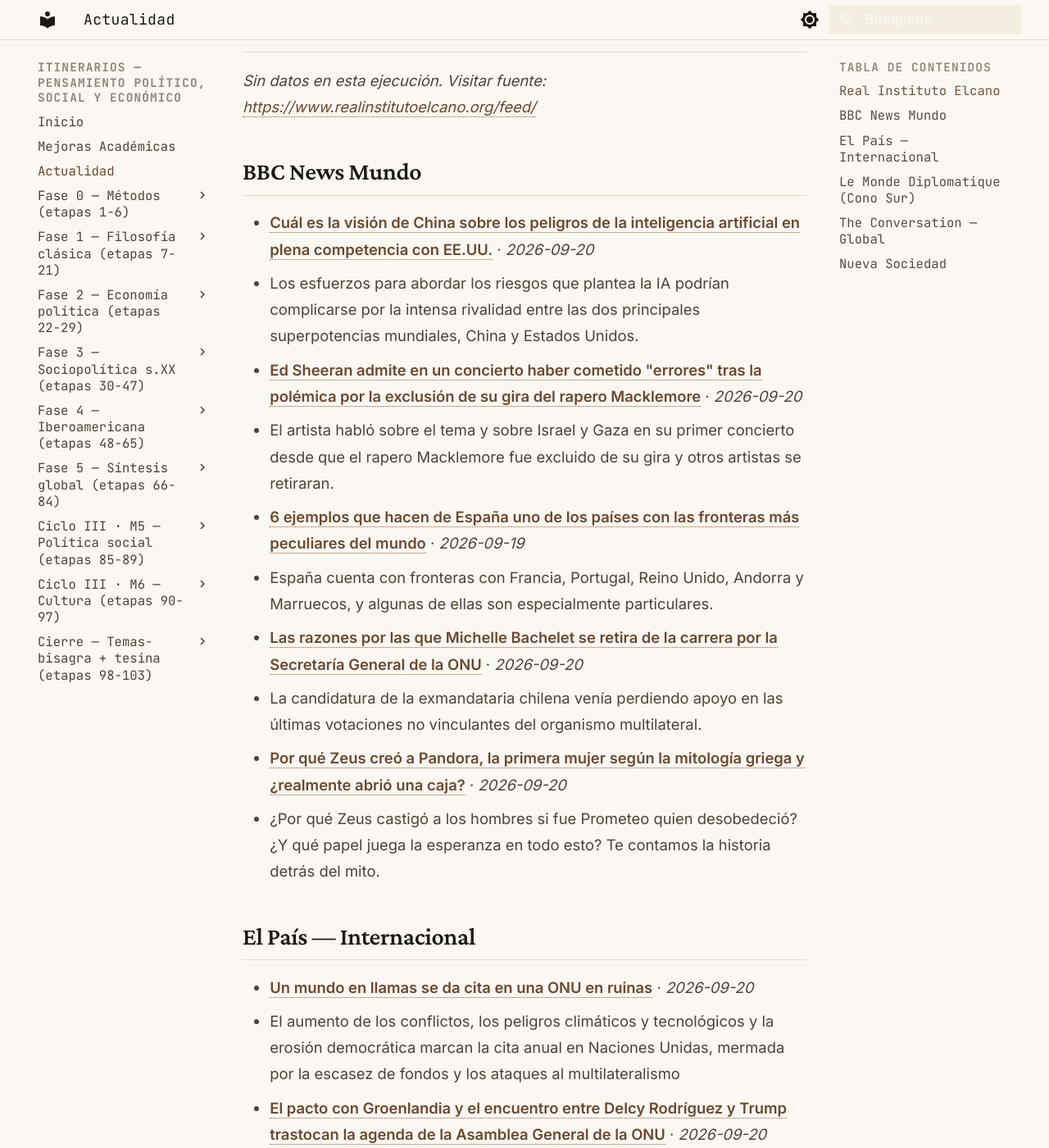
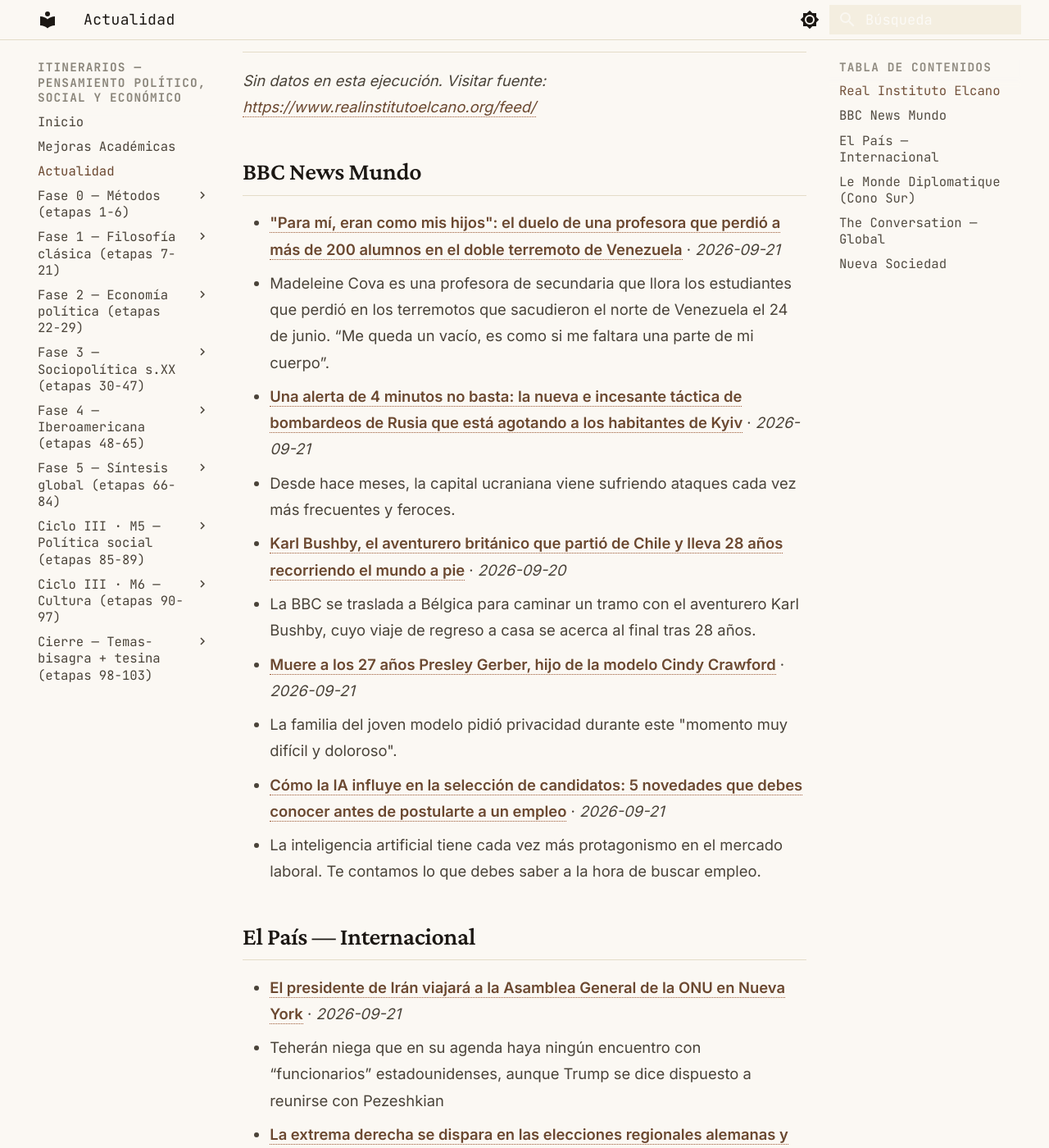
Before and after one commit to MrSpagVi/Curso, an MkDocs documentation site: the page built from docs/actualidad.md, in a window 1280 px wide and 1400 px high, scrolled down 643 px. Shown: the whole window at 82% size. Built offline with MkDocs 1.6.1 and Material for MkDocs 9.7.7, drawn with Linux system fonts in a browser that asks for light colours; some of the changed text lies outside the part shown.

Commit message:
auto: actualidad 2026-09-21

```diff
--- a/docs/actualidad.md
+++ b/docs/actualidad.md
@@ -6,7 +6,7 @@ title: Actualidad
 
 Últimos titulares de fuentes que dictan agenda en ciencia política y geopolítica. Actualizado automáticamente cada día (vía GitHub Actions).
 
-_Última actualización: 2026-09-20 10:20 UTC_
+_Última actualización: 2026-09-21 11:32 UTC_
 
 !!! tip "Ritual mensual — #actualidad"
     El último sábado de cada mes: agarrá **un** titular de los de abajo y escribí **300 palabras** aplicándole **2 autores** del último mes que leíste. ¿Qué diría cada uno? ¿En qué chocan? No resumas la noticia — usala como caso para pensar con las herramientas que venís construyendo. Guardá el texto con el tag `#actualidad` en tu sistema de notas. Esto convierte la teoría en criterio sobre la coyuntura: el objetivo del plan no es citar a Maquiavelo, es leer el presente con él.
@@ -17,25 +17,25 @@ _Sin datos en esta ejecución. Visitar fuente: [https://www.realinstitutoelcano.
 
 ## BBC News Mundo
 
-- **[Cuál es la visión de China sobre los peligros de la inteligencia artificial en plena competencia con EE.UU.](https://www.bbc.com/mundo/articles/cm2dw10jdlrpo?at_medium=RSS&at_campaign=rss)** · *2026-09-20*
-  - Los esfuerzos para abordar los riesgos que plantea la IA podrían complicarse por la intensa rivalidad entre las dos principales superpotencias mundiales, China y Estados Unidos.
-- **[Ed Sheeran admite en un concierto haber cometido "errores" tras la polémica por la exclusión de su gira del rapero Macklemore](https://www.bbc.com/mundo/articles/cm790jgwj0z4o?at_medium=RSS&at_campaign=rss)** · *2026-09-20*
-  - El artista habló sobre el tema y sobre Israel y Gaza en su primer concierto desde que el rapero Macklemore fue excluido de su gira y otros artistas se retiraran.
-- **[6 ejemplos que hacen de España uno de los países con las fronteras más peculiares del mundo](https://www.bbc.com/mundo/articles/c2e0g8j2wwvo?at_medium=RSS&at_campaign=rss)** · *2026-09-19*
-  - España cuenta con fronteras con Francia, Portugal, Reino Unido, Andorra y Marruecos, y algunas de ellas son especialmente particulares.
-- **[Las razones por las que Michelle Bachelet se retira de la carrera por la Secretaría General de la ONU](https://www.bbc.com/mundo/articles/c52e0v8xxlk3o?at_medium=RSS&at_campaign=rss)** · *2026-09-20*
-  - La candidatura de la exmandataria chilena venía perdiendo apoyo en las últimas votaciones no vinculantes del organismo multilateral.
-- **[Por qué Zeus creó a Pandora, la primera mujer según la mitología griega y ¿realmente abrió una caja?](https://www.bbc.com/mundo/articles/c30j01ygzq2o?at_medium=RSS&at_campaign=rss)** · *2026-09-20*
-  - ¿Por qué Zeus castigó a los hombres si fue Prometeo quien desobedeció? ¿Y qué papel juega la esperanza en todo esto? Te contamos la historia detrás del mito.
+- **["Para mí, eran como mis hijos": el duelo de una profesora que perdió a más de 200 alumnos en el doble terremoto de Venezuela](https://www.bbc.com/mundo/articles/cxr501n9z45qo?at_medium=RSS&at_campaign=rss)** · *2026-09-21*
+  - Madeleine Cova es una profesora de secundaria que llora los estudiantes que perdió en los terremotos que sacudieron el norte de Venezuela el 24 de junio. “Me queda un vacío, es como si me faltara una parte de mi cuerpo”.
+- **[Una alerta de 4 minutos no basta: la nueva e incesante táctica de bombardeos de Rusia que está agotando a los habitantes de Kyiv](https://www.bbc.com/mundo/articles/cw8d3l13p113o?at_medium=RSS&at_campaign=rss)** · *2026-09-21*
+  - Desde hace meses, la capital ucraniana viene sufriendo ataques cada vez más frecuentes y feroces.
+- **[Karl Bushby, el aventurero británico que partió de Chile y lleva 28 años recorriendo el mundo a pie](https://www.bbc.com/mundo/articles/cqn4kvv0jv7xo?at_medium=RSS&at_campaign=rss)** · *2026-09-20*
+  - La BBC se traslada a Bélgica para caminar un tramo con el aventurero Karl Bushby, cuyo viaje de regreso a casa se acerca al final tras 28 años.
+- **[Muere a los 27 años Presley Gerber, hijo de la modelo Cindy Crawford](https://www.bbc.com/mundo/articles/c6wyz27241l2o?at_medium=RSS&at_campaign=rss)** · *2026-09-21*
+  - La familia del joven modelo pidió privacidad durante este "momento muy difícil y doloroso".
+- **[Cómo la IA influye en la selección de candidatos: 5 novedades que debes conocer antes de postularte a un empleo](https://www.bbc.com/mundo/articles/c79gpqxyyd1o?at_medium=RSS&at_campaign=rss)** · *2026-09-21*
+  - La inteligencia artificial tiene cada vez más protagonismo en el mercado laboral. Te contamos lo que debes saber a la hora de buscar empleo.
 
 ## El País — Internacional
 
-- **[Un mundo en llamas se da cita en una ONU en ruinas](https://elpais.com/internacional/2026-09-20/un-mundo-en-llamas-se-da-cita-en-una-onu-en-ruinas.html)** · *2026-09-20*
-  - El aumento de los conflictos, los peligros climáticos y tecnológicos y la erosión democrática marcan la cita anual en Naciones Unidas, mermada por la escasez de fondos y los ataques al multilateralismo
-- **[El pacto con Groenlandia y el encuentro entre Delcy Rodríguez y Trump trastocan la agenda de la Asamblea General de la ONU](https://elpais.com/internacional/2026-09-20/el-pacto-con-groenlandia-y-el-encuentro-entre-delcy-rodriguez-y-trump-trastocan-la-agenda-de-la-asamblea-general-de-la-onu.html)** · *2026-09-20*
-  - Unos 130 mandatarios hablarán la próxima semana en Nueva York ante un organismo atascado en la búsqueda de su nuevo líder
-- **[Dos mujeres de izquierdas y una misión: frenar a la extrema derecha en Alemania](https://elpais.com/internacional/2026-09-20/dos-mujeres-de-izquierdas-y-una-mision-frenar-a-la-extrema-derecha-en-alemania.html)** · *2026-09-20*
-  - Las candidatas del SPD y de los poscomunistas de Die Linke llegan empatadas con AfD para ganar en las elecciones de este domingo en Mecklemburgo-Pomerania y Berlín
+- **[El presidente de Irán viajará a la Asamblea General de la ONU en Nueva York](https://elpais.com/internacional/2026-09-21/el-presidente-de-iran-viajara-a-la-asamblea-general-de-la-onu-en-nueva-york.html)** · *2026-09-21*
+  - Teherán niega que en su agenda haya ningún encuentro con “funcionarios” estadounidenses, aunque Trump se dice dispuesto a reunirse con Pezeshkian
+- **[La extrema derecha se dispara en las elecciones regionales alemanas y agrava la crisis del partido de Merz](https://elpais.com/internacional/2026-09-20/la-extrema-derecha-se-dispara-en-las-elecciones-regionales-alemanas-y-profundiza-la-crisis-de-la-cdu-del-canciller-merz.html)** · *2026-09-21*
+  - La CDU del canciller se queda por primera vez en su historia sin representación parlamentaria, pero el líder ha descartado su dimisión. La izquierda triunfa en Berlín
+- **[La debacle electoral de la CDU del canciller Merz pone en cuestión la coalición de gobierno](https://elpais.com/internacional/2026-09-21/la-debacle-electoral-de-la-cdu-del-canciller-merz-pone-en-cuestion-la-coalicion-de-gobierno.html)** · *2026-09-21*
+  - La extrema derecha de AfD no detiene su avance en Alemania. La crisis estructural en la que se encuentra sumido el país coloca bajo presión al canciller
 - **[El estrecho infinito](https://elpais.com/internacional/2026-09-20/el-estrecho-infinito.html)** · *2026-09-20*
   - Un cierre de Ormuz prolongado y desbordado sería el punto de inflexión de unos mercados energéticos al límite y tener efectos políticos duraderos
 - **[Piloto automático hacia el Apocalipsis](https://elpais.com/internacional/2026-09-20/piloto-automatico-hacia-el-apocalipsis.html)** · *2026-09-20*
@@ -47,16 +47,16 @@ _Sin datos en esta ejecución. Visitar fuente: [https://www.eldiplo.org/feed/](h
 
 ## The Conversation — Global
 
-- **[Trump declares victory in Greenland, but the deal exposes a deeper crisis of trust](https://theconversation.com/trump-declares-victory-in-greenland-but-the-deal-exposes-a-deeper-crisis-of-trust-292440)** · *2026-09-20*
-  - When a loyal ally can be squeezed over land inside its own territory, collective defence starts to look like an open protection racket.
-- **[Demolishing Lagos informal settlements also destroys the city’s best defences against climate change](https://theconversation.com/demolishing-lagos-informal-settlements-also-destroys-the-citys-best-defences-against-climate-change-291071)** · *2026-09-20*
-  - Residents whose homes cluster along waterways, canals and shorelines have built organised systems for living with climate change.
-- **[Teenage girls may know how to prevent pregnancy – that doesn’t mean they have the power to do it](https://theconversation.com/teenage-girls-may-know-how-to-prevent-pregnancy-that-doesnt-mean-they-have-the-power-to-do-it-290007)** · *2026-09-20*
-  - Teenage pregnancy makes visible the pressures, relationships and reproductive conditions that shape young people’s lives across southern Africa.
-- **[Annie Dillard brought poetry into prose, pioneering a mystical form of creative nonfiction that critics both admired and misunderstood](https://theconversation.com/annie-dillard-brought-poetry-into-prose-pioneering-a-mystical-form-of-creative-nonfiction-that-critics-both-admired-and-misunderstood-290676)** · *2026-09-18*
-  - For Annie Dillard, the sonic intensity of poetry was critical to every form of writing she published throughout her life.
-- **[John Vanbrugh at 300: the man described as ‘the Shakespeare of architecture’](https://theconversation.com/john-vanbrugh-at-300-the-man-described-as-the-shakespeare-of-architecture-290749)** · *2026-09-18*
-  - Vanbrugh’s houses deliver on sensory impact and stirred emotions – the wow factor.
+- **[End of humanity? Blow-by-blow account of what would happen if the Yellowstone supervolcano erupted now](https://theconversation.com/end-of-humanity-blow-by-blow-account-of-what-would-happen-if-the-yellowstone-supervolcano-erupted-now-288649)** · *2026-09-21*
+  - Anybody within the eruption zone would be pulverised by blasts, crisped by the heat, or asphyxiated by ash.
+- **[Could AI really kill all humans? Most scenarios require physical access, making AI armageddon unlikely](https://theconversation.com/could-ai-really-kill-all-humans-most-scenarios-require-physical-access-making-ai-armageddon-unlikely-292379)** · *2026-09-21*
+  - Are the warnings of a potential AI apocalypse credible?
+- **[Forgotten Mozart notebook reveals how a young woman learned to compose](https://theconversation.com/forgotten-mozart-notebook-reveals-how-a-young-woman-learned-to-compose-292028)** · *2026-09-21*
+  - The notebook preserves something that composer-centred histories often miss: the musical work taking place around Mozart, in this case by a young woman.
+- **[Can nutrients in our foods mimic calorie restriction and increase our healthspan?](https://theconversation.com/can-nutrients-in-our-foods-mimic-calorie-restriction-and-increase-our-healthspan-290174)** · *2026-09-21*
+  - Researchers are investigating whether food compounds can imitate calorie restriction. The strongest evidence still comes from cells and animals.
+- **[View from The Hill: Albanese seeks to advance Australia’s middle power diplomacy via UN Security Council seat](https://theconversation.com/view-from-the-hill-albanese-seeks-to-advance-australias-middle-power-diplomacy-via-un-security-council-seat-291995)** · *2026-09-21*
+  - The prime minister has flagged Australia saw membership of the council as a way to enhance its interest in and voice on technology issues, including AI.
 
 ## Nueva Sociedad
 
```
